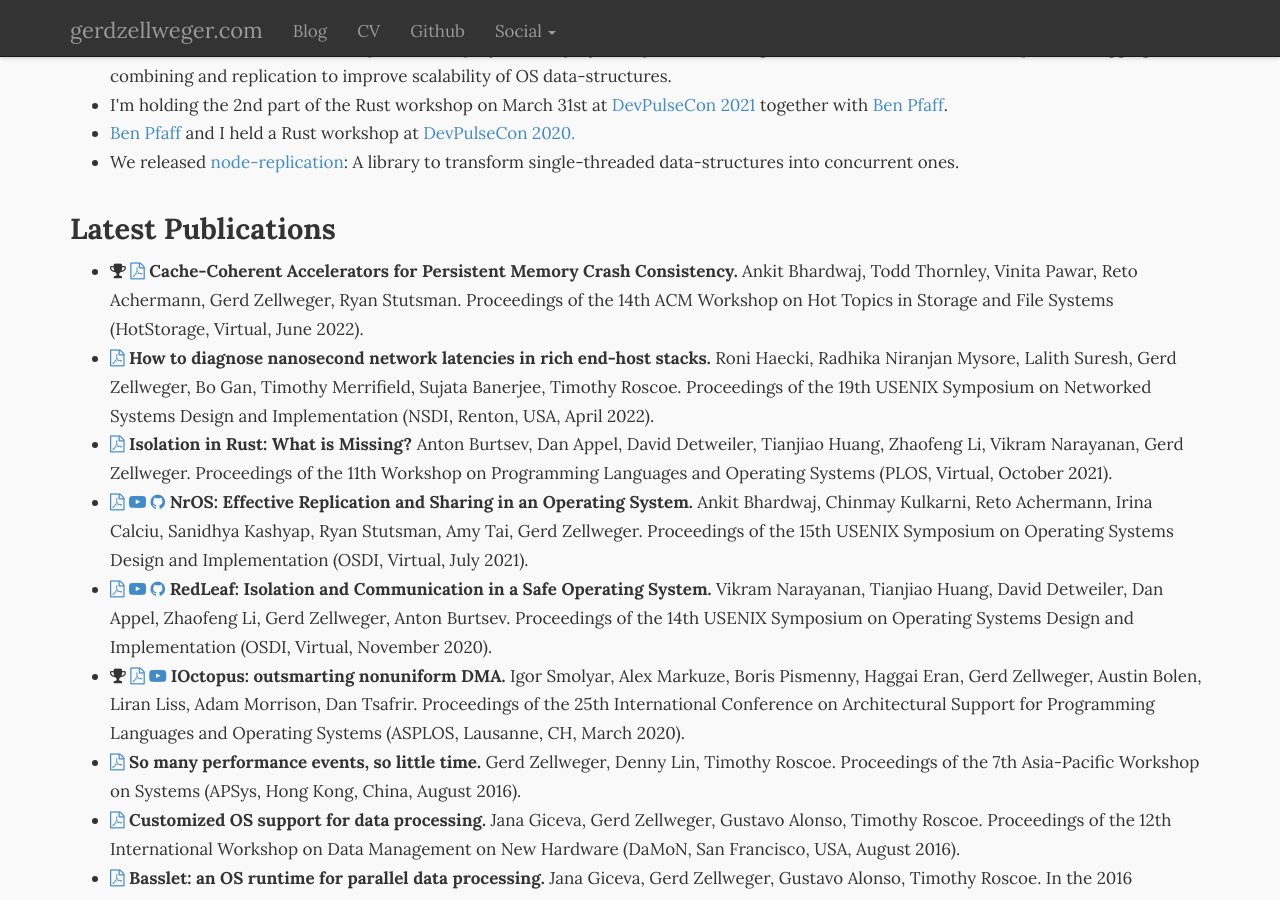
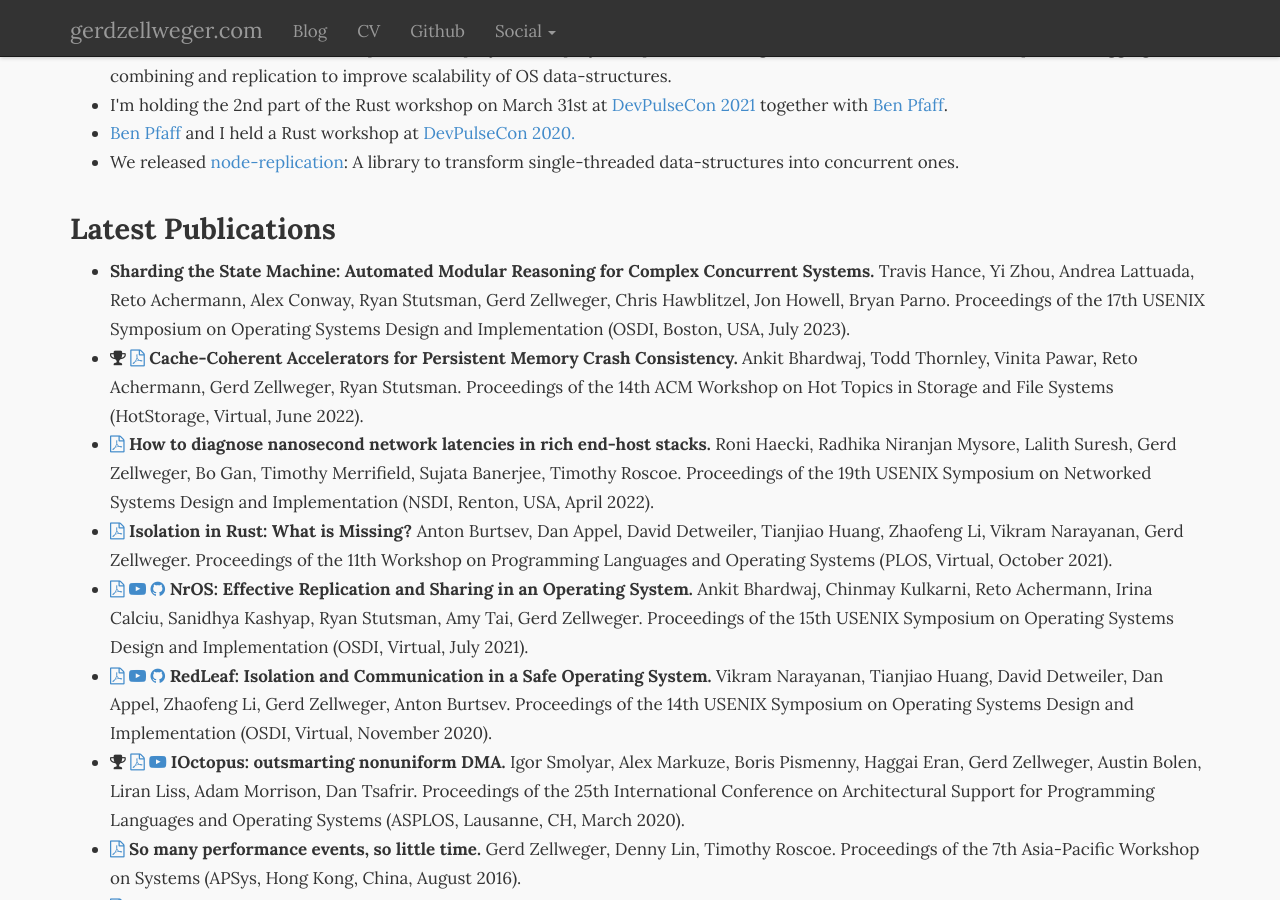
Before and after one commit to gz/website, a Jekyll site: the page built from index.html, in a window 1280 px wide and 900 px high, scrolled down 324 px. Built offline with Jekyll 4.4.1, drawn with Linux system fonts in a browser that asks for light colours; nearby versions of some CDN libraries.

Commit message:
Update publications.yml

```diff
--- a/_data/publications.yml
+++ b/_data/publications.yml
@@ -1,3 +1,21 @@
+- title: "Sharding the State Machine: Automated Modular Reasoning for Complex Concurrent Systems."
+  authors: [
+    "Travis Hance",
+    "Yi Zhou",
+    "Andrea Lattuada",
+    "Reto Achermann",
+    "Alex Conway",
+    "Ryan Stutsman",
+    "Gerd Zellweger",
+    "Chris Hawblitzel",
+    "Jon Howell",
+    "Bryan Parno"
+  ]
+  conference: "Proceedings of the 17th USENIX Symposium on Operating Systems Design and Implementation"
+  shortcut: OSDI
+  location: Boston, USA
+  date: July 2023
+
 - title: "Cache-Coherent Accelerators for Persistent Memory Crash Consistency."
   authors: [
     "Ankit Bhardwaj",
```
